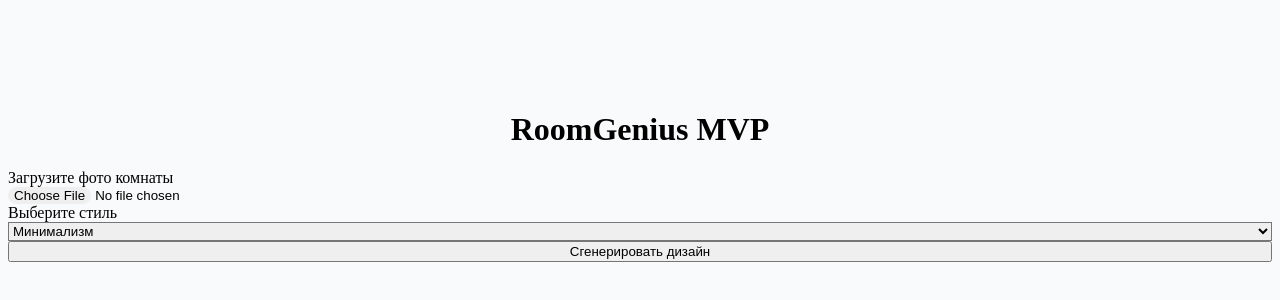
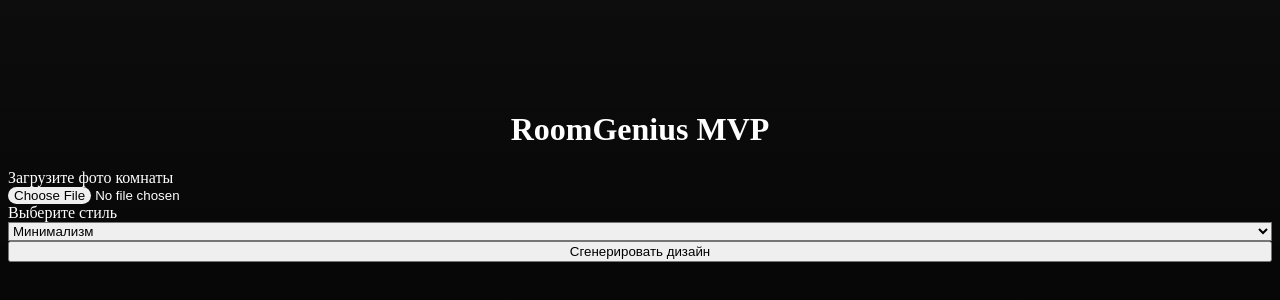
Before and after one commit to Jokersochi/-, a Next.js app: page / in a window 1280 px wide. Shown: the part 232-532 px from the top of the page. Built offline with nearby package versions, Linux system fonts and the light colour scheme.

Commit message:
Update globals.css

```diff
--- a/styles/globals.css
+++ b/styles/globals.css
@@ -2,6 +2,18 @@
 @tailwind components;
 @tailwind utilities;
 
+:root {
+  --foreground-rgb: 255, 255, 255;
+  --background-start-rgb: 18, 18, 18;
+  --background-end-rgb: 0, 0, 0;
+}
+
 body {
-  background-color: #f9fafb;
+  color: rgb(var(--foreground-rgb));
+  background: linear-gradient(
+      to bottom,
+      transparent,
+      rgb(var(--background-end-rgb))
+    )
+    rgb(var(--background-start-rgb));
 }
```
